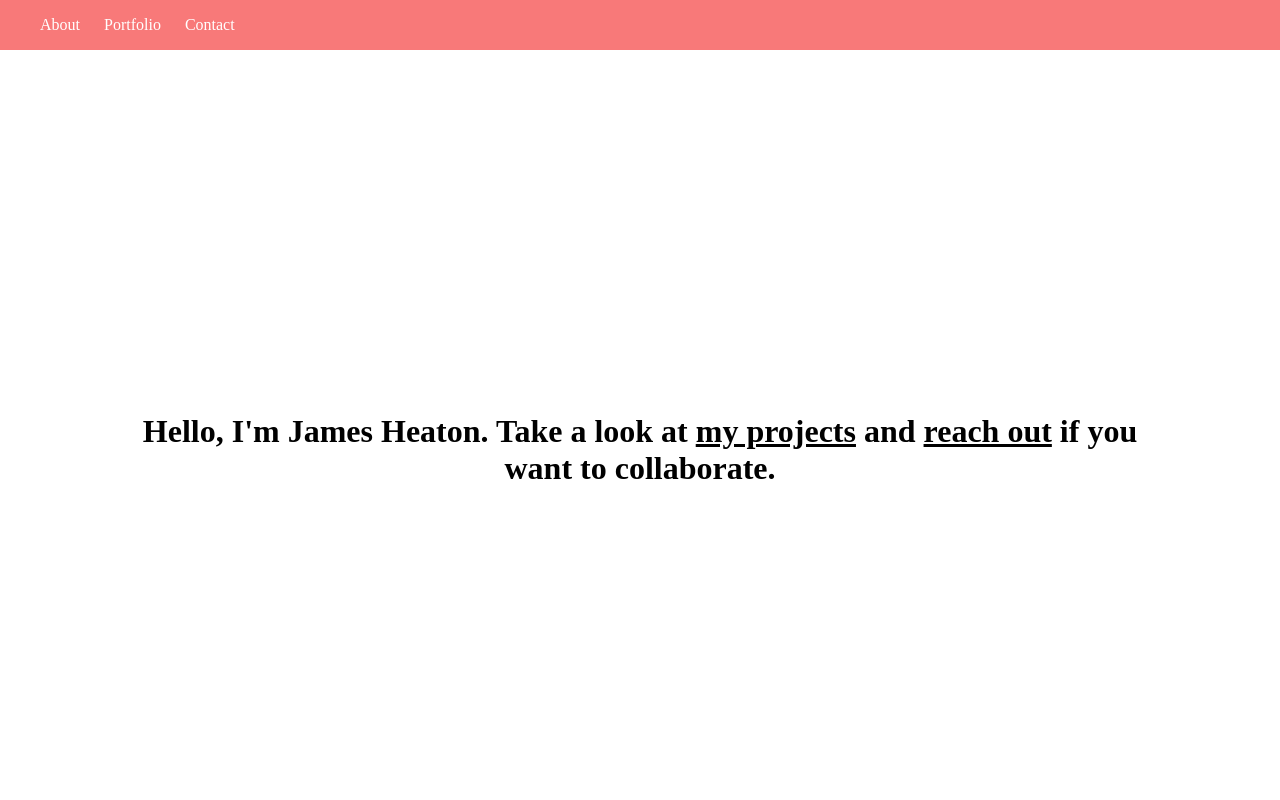
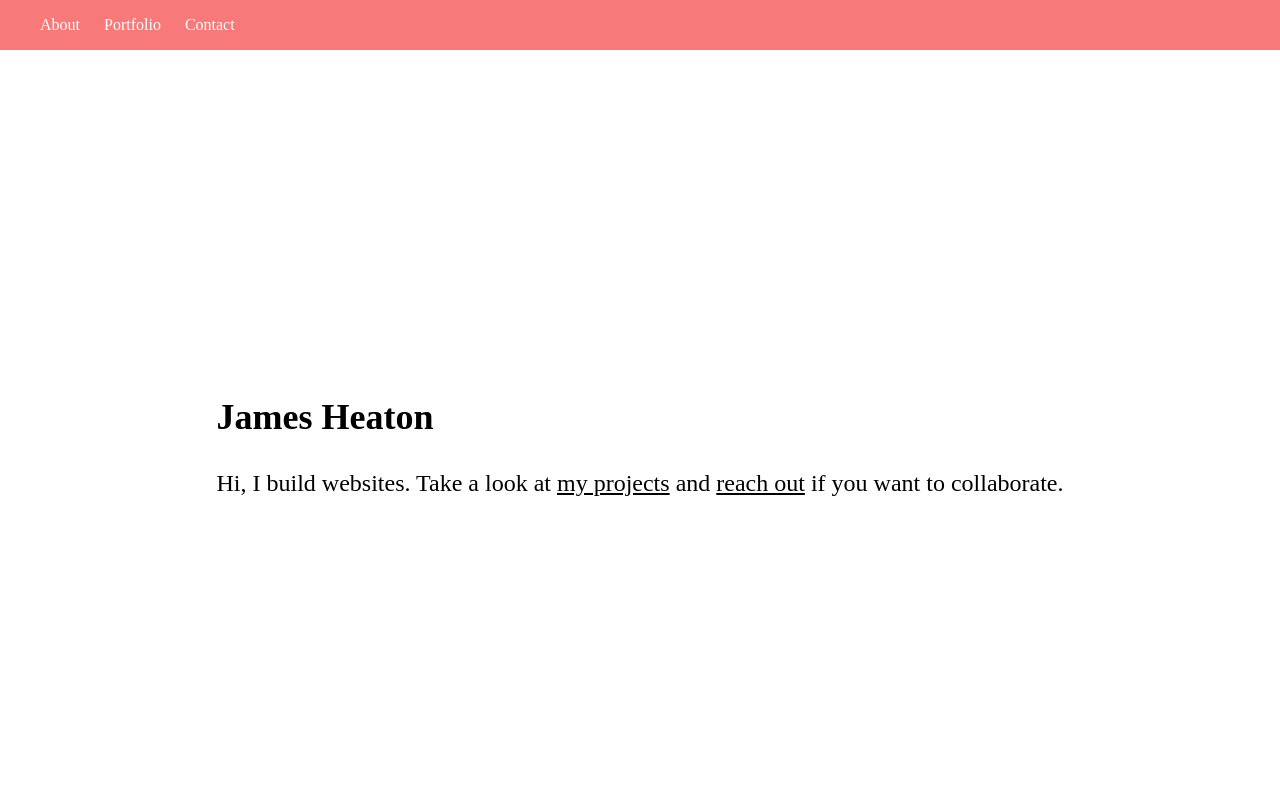
Before and after one commit to jwheatonumich/Portfolio, a plain HTML site: page index.html in a window 1280 px wide. Shown: the top 800 px of the page. Drawn offline with Linux system fonts and the light colour scheme.

Commit message:
Update index.html

```diff
--- a/index.html
+++ b/index.html
@@ -47,8 +47,9 @@
     }
 
     h1{
-        text-align:center;
-        vertical-align:middle;
+        text-align:left;
+        width:100%;
+        font-size: 36;
     }
 
     h2{
@@ -59,6 +60,13 @@
     h3{
         text-align:center;
         color:white;
+    }
+
+    h4{
+        text-align:left;
+        width:100%;
+        font-size:24;
+        font-weight: normal;
     }
 
     #outer-container{
@@ -148,7 +156,10 @@
     </nav>
 
     <div id="welcome-section">
-        <h1>Hello, I'm James Heaton. Take a look at <a class="nav-link" href="#projects" class=header-links>my projects</a> and <a class="nav-link" href="#contact" class=header-links>reach out</a> if you want to collaborate.</h1>
+        <div>
+            <h1>James Heaton<h1>
+            <h4>Hi, I build websites. Take a look at <a class="nav-link" href="#projects" class=header-links>my projects</a> and <a class="nav-link" href="#contact" class=header-links>reach out</a> if you want to collaborate.</h4>
+        </div>
     </div>
 
     <div id="projects">
```
